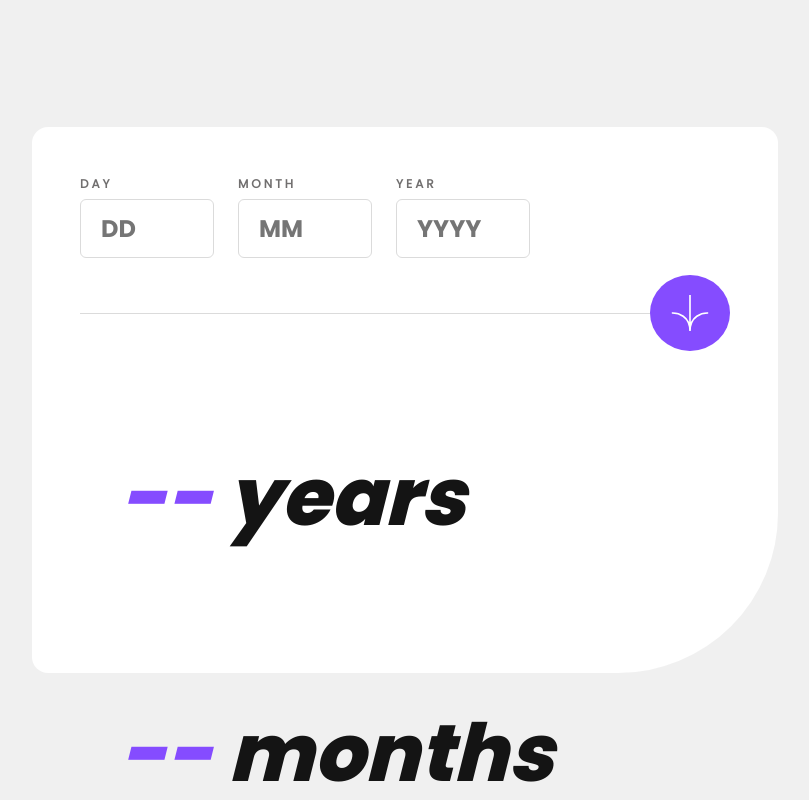
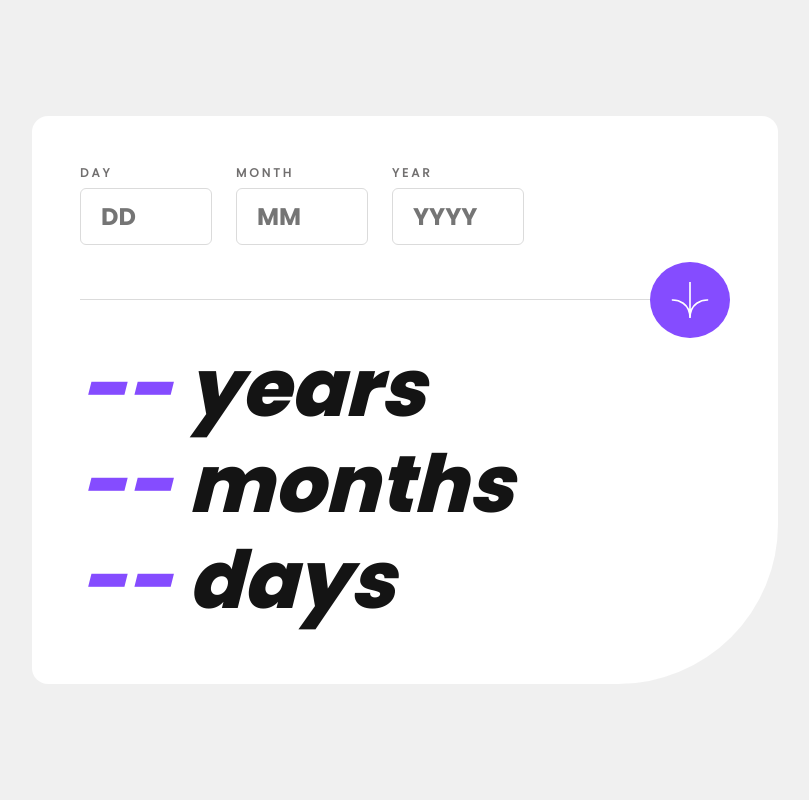
Before and after one commit to lucarl07/age-calculator-app, a React (Vite) app: page / in a window 1280 px wide. Shown: the top 800 px of the page, without its empty margins (235-1044 px from the left). Built offline with nearby package versions, Linux system fonts and the light colour scheme.

Commit message:
💄 feat: By default, reset all margins & paddings

```diff
--- a/src/app/App.css
+++ b/src/app/App.css
@@ -1,3 +1,8 @@
+* {
+  margin: 0;
+  padding: 0;
+}
+
 body {
   margin: 0 auto;
   display: flex;
--- a/src/components/Container/Container.module.css
+++ b/src/components/Container/Container.module.css
@@ -3,7 +3,7 @@
   flex-direction: column;
   padding: 3rem;
   width: 650px;
-  height: 450px;
+  min-height: 450px;
   border-radius: 1rem 1rem 10rem 1rem;
   background-color: var(--white);
 }
```
